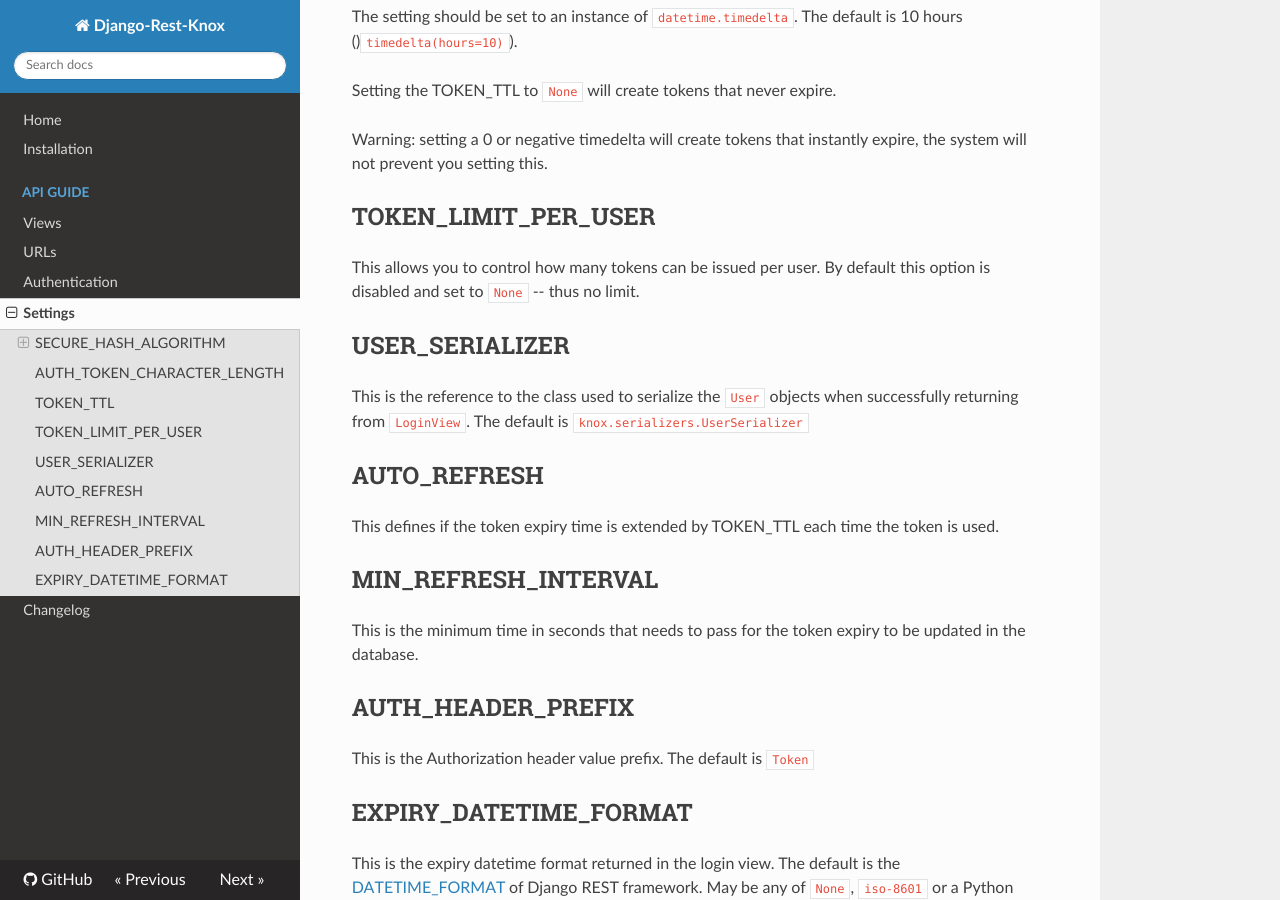
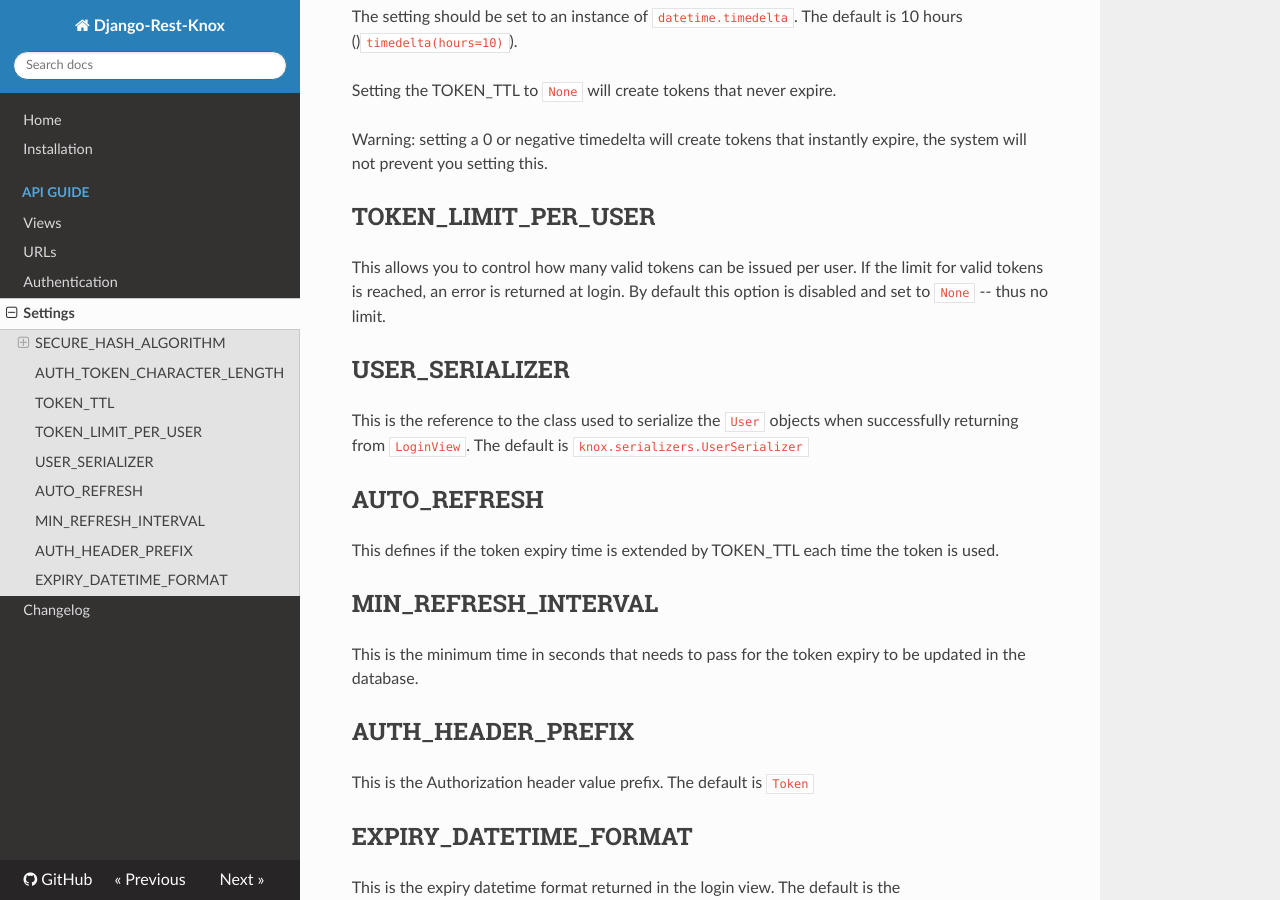
Before and after one commit to jazzband/django-rest-knox, an MkDocs documentation site: the page built from docs/settings.md, in a window 1280 px wide and 900 px high, scrolled down 1264 px. Built offline with MkDocs 1.6.1, drawn with Linux system fonts in a browser that asks for light colours; nearby versions of some CDN libraries.

Commit message:
docu: clearify behavior of TOKEN_LIMIT_PER_USER (#228)

```diff
--- a/docs/settings.md
+++ b/docs/settings.md
@@ -58,7 +58,8 @@
 the system will not prevent you setting this.
 
 ## TOKEN_LIMIT_PER_USER
-This allows you to control how many tokens can be issued per user.
+This allows you to control how many valid tokens can be issued per user.
+If the limit for valid tokens is reached, an error is returned at login.
 By default this option is disabled and set to `None` -- thus no limit.
 
 ## USER_SERIALIZER
```
